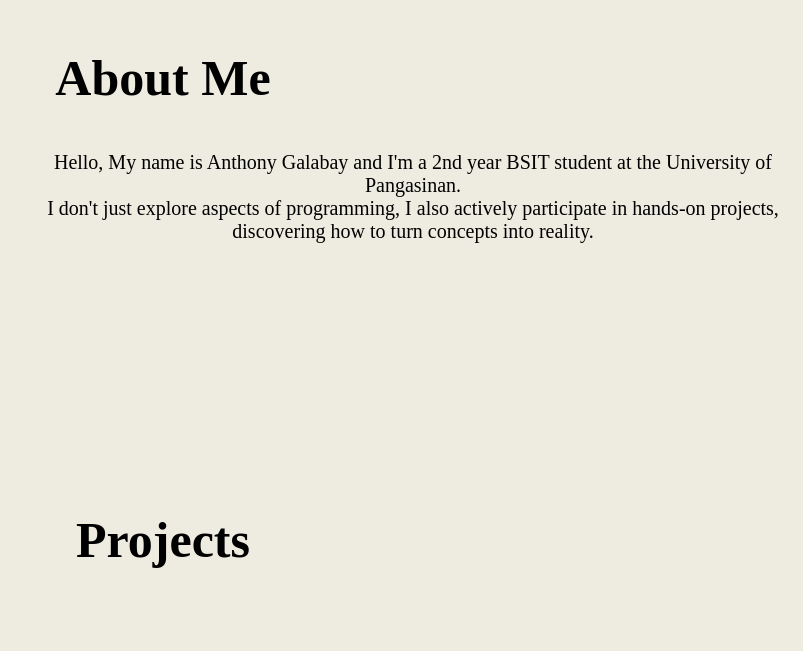
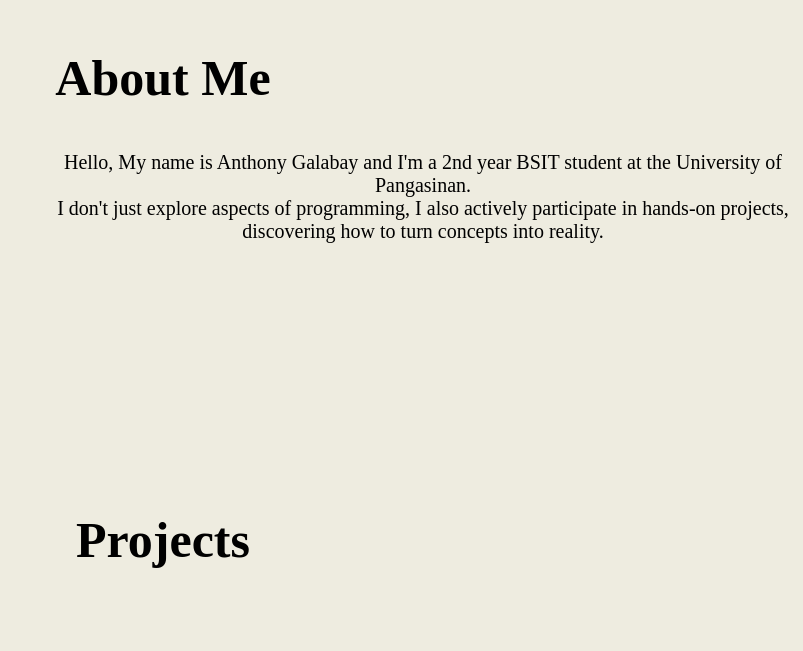
Before and after one commit to Tonton21-afk/ton_portfolio, a plain HTML site: page index.html in a window 1280 px wide. Shown: the part 908-1559 px from the top of the page, without its empty margins (477-1280 px from the left). Drawn offline with nearby package versions, Linux system fonts and the light colour scheme; a script that the page names is missing; a web font is replaced by a local one.

Commit message:
Update style.css

```diff
--- a/style.css
+++ b/style.css
@@ -130,7 +130,7 @@ ul li a:hover{
 .aboutmebody p{
     position: absolute;
 
-    left: 500px;
+    left: 520px;
     top: 100px;
 
 }
```
